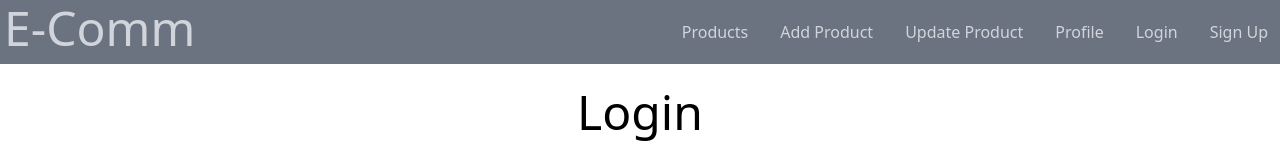
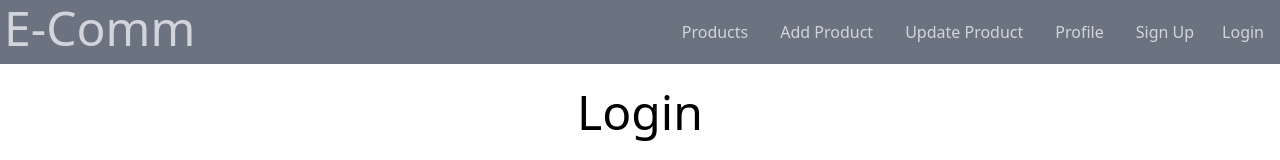
Before and after one commit to DhyanMPatel/E-Comm-Dashboard, a React (Create React App) app in the folder front-end/: page /login in a window 1280 px wide. Shown: the top 160 px of the page. Built offline with nearby package versions, Linux system fonts and the light colour scheme.

Commit message:
integrating Login API

```diff
--- a/front-end/src/components/Login.js
+++ b/front-end/src/components/Login.js
@@ -1,12 +1,35 @@
-import React, { useState } from "react";
+import React, { useEffect, useState } from "react";
+import { useNavigate } from "react-router-dom";
 
 const Login = () => {
     const [email, setEmail] = useState('');
     const [password, setPassword] = useState('');
+    const navigate = useNavigate();
 
-    const Submit =(e)=>{
+    /// can't navigate user after login
+    useEffect(() => {
+        const auth = localStorage.getItem('user');
+        if (auth) {
+            navigate('/');
+        }
+    },[])
+
+    const Submit = async (e) => {
         e.preventDefault();
         console.log(email, password);
+
+        // API Integration
+        const data = await fetch("http://localhost:5000/login", {
+            method: "POST",
+            body: JSON.stringify({ email, password }),
+            headers: {
+                'content-type': 'application/json'
+            }
+        })
+        const result = await data.json();
+        console.log(result);
+        localStorage.setItem('user', JSON.stringify(result));
+        navigate('/');
     }
 
     const seeOrNot = () => {
--- a/front-end/src/components/Navbar.js
+++ b/front-end/src/components/Navbar.js
@@ -17,13 +17,15 @@ const Nav = () => {
                 <li className="NavLink"><Link to='/add'>Add Product</Link></li>
                 <li className="NavLink"><Link to='/update'>Update Product</Link></li>
                 <li className="NavLink"><Link to='/profile'>Profile</Link></li>
-                <li className="NavLink"><Link to='/login'>Login</Link></li>
-                <li className="NavLink pr-1">
-                    {auth ?
-                        <Link onClick={logout} to='/signup'>Logout</Link>   /// when u click on Logout button it will autometically navigate to Signup and delete previous user
-                        : <Link to='/signup'>Sign Up</Link>
-                    }
-                </li>
+
+                {auth ?
+                    <li className="NavLink pr-1"><Link onClick={logout} to='/signup'>Logout</Link></li>   /// when u click on Logout button it will autometically navigate to Signup and delete previous user
+                    : <>
+                        <li className="NavLink pr-1"><Link to='/signup'>Sign Up</Link></li>
+                        <li className="NavLink"><Link to='/login'>Login</Link></li>     {/* /// display Login or Not */}
+                    </>
+                }
+
 
             </ul>
         </nav>
--- a/front-end/src/components/SignUp.js
+++ b/front-end/src/components/SignUp.js
@@ -13,7 +13,7 @@ const SignUp = () => {
         if(auth){
             navigate('/')           /// if we click on SignUp then navigate to root automaticaly
         }
-    })
+    },[])
 
     let Submit = async (e) => {
         e.preventDefault();
```
Also changed, not shown: 1 other file (tests, documents, lock files or other folders).
